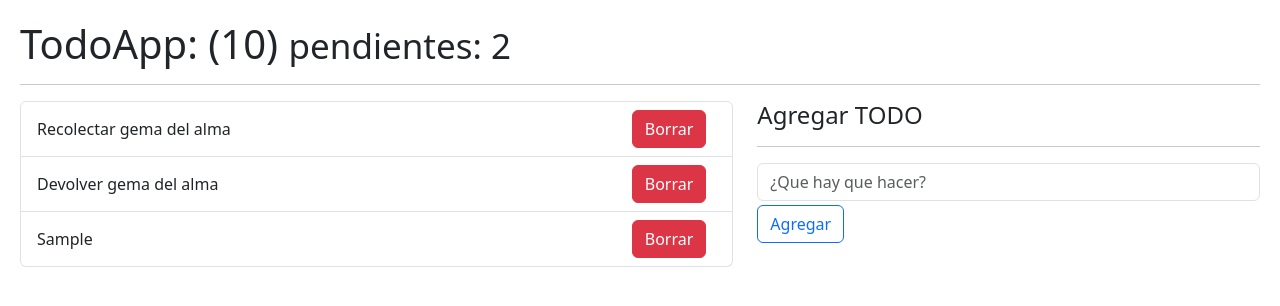
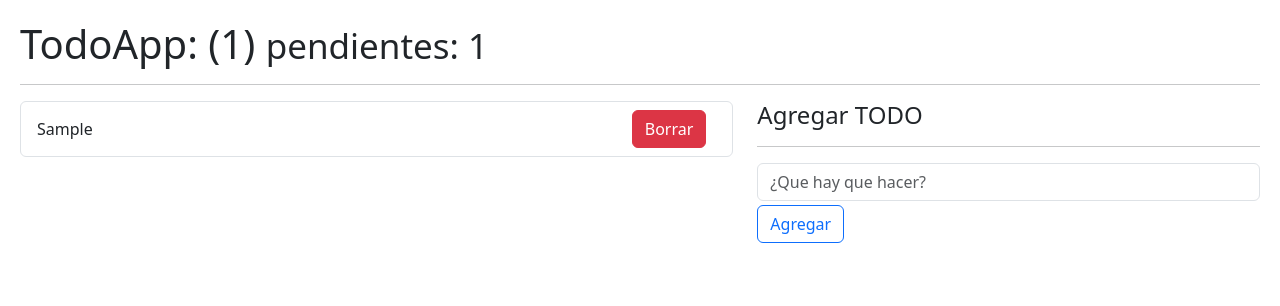
Before and after one commit to Angelussz/hooks-generales-1, a React (Vite) app: page / in a window 1280 px wide. Both pictures are taken after typing "Sample" into the empty fields and a click on the button "Agregar". Shown: the top 306 px of the page. Built offline with nearby package versions, Linux system fonts and the light colour scheme.

Commit message:
useReducer clase completada

```diff
--- a/src/08-useReducer/TodoApp.jsx
+++ b/src/08-useReducer/TodoApp.jsx
@@ -2,45 +2,54 @@ import React, { useEffect, useReducer } from "react";
 import { todoReducer } from "./todoReducer";
 import { TodoList } from "./TodoList";
 import { TodoAdd } from "./TodoAdd";
-const InitialState = [
-  {
-    id: new Date().getTime(),
-    description: "Recolectar gema del alma",
-    done: false,
-  },
-  {
-    id: new Date().getTime() * 3,
-    description: "Devolver gema del alma",
-    done: false,
-  },
-];
+import { useTodos } from "../hooks";
+// const InitialState = [
+// ];
 
+// const initValue = ()=>{
+//   return JSON.parse(localStorage.getItem("todos")) || [];
+// }
 
 export const TodoApp = () => {
-  const [todos, dispatch] = useReducer(todoReducer, InitialState);
-  useEffect(() => {
-    console.log(todos)
+  const {todos,todosCount,pendingTodos,handleDeleteTodo,handleToggleTodo,onNewTodo} = useTodos()
+  // LOS COMENTARIOS SON SIN CUSTOMHOOKS
+  // const [todos, dispatch] = useReducer(todoReducer, InitialState,initValue);
+  // useEffect(() => {
+  //   localStorage.setItem("todos",JSON.stringify(todos))
 
-  }, [todos])
+  // }, [todos])
 
-  const onNewTodo = (todo)=>{
-      const action = {
-        type:"[TODO] Add Todo",
-        payload: todo
-      }
-      dispatch(action)
-
-  }
+  // const onNewTodo = (todo)=>{
+  //     const action = {
+  //       type:"[TODO] Add Todo",
+  //       payload: todo
+  //     }
+  //     dispatch(action)
+  // }
+  // const handleDeleteTodo = (id)=>{
+  //   // console.log(id)
+  //   dispatch({
+  //     type:"[TODO] Remove Todo",
+  //     payload: id
+  //   })
+  // }
+  // const handleToggleTodo = (id)=>{
+  //   // console.log({id})
+  //   dispatch({
+  //     type:"[TODO] Toggle Todo",
+  //     payload: id
+  //   })
+  // }
 
   return (
     <>
       <h1>
-        TodoApp: (10) <small>pendientes: 2</small>{" "}
+        TodoApp: ({todosCount()}) <small>pendientes: {pendingTodos()}</small>{" "}
       </h1>
       <hr />
       <div className="row">
         <div className="col-7">
-          <TodoList todos={todos} />
+          <TodoList todos={todos} onDeleteTodo= {handleDeleteTodo} onToggleTodo={handleToggleTodo}/>
         </div>
         <div className="col-5">
           <h4>Agregar TODO</h4>
--- a/src/08-useReducer/TodoItem.jsx
+++ b/src/08-useReducer/TodoItem.jsx
@@ -1,10 +1,14 @@
 import React from "react";
 
-export const TodoItem = ({todo}) => {
+export const TodoItem = ({todo,onDeleteTodo,onToggleTodo}) => {
   return (
-    <li className="list-group-item d-flex justify-content-between">
-      <span className="align-self-center ">{todo.description}</span>
-      <button className="btn btn-danger">Borrar</button>
+    <li className={`list-group-item d-flex justify-content-between ${todo.done? "text-decoration-line-through":""}`}>
+      <span className="align-self-center" onClick={()=>{
+        onToggleTodo(todo.id)
+      }}>{todo.description}</span>
+      <button className="btn btn-danger" onClick={()=>{
+        onDeleteTodo(todo.id)
+      }}>Borrar</button>
     </li>
   );
 };
--- a/src/08-useReducer/TodoList.jsx
+++ b/src/08-useReducer/TodoList.jsx
@@ -1,11 +1,11 @@
 import React from "react";
 import { TodoItem } from "./TodoItem";
 
-export const TodoList = ({todos=[]}) => {
+export const TodoList = ({todos=[], onDeleteTodo,onToggleTodo}) => {
   return (
     <ul className="list-group ">
       {todos.map((todo) => (
-        <TodoItem todo={todo} key={todo.id} />
+        <TodoItem todo={todo} key={todo.id} onDeleteTodo = {onDeleteTodo} onToggleTodo={onToggleTodo}/>
       ))}
     </ul>
   );
--- a/src/08-useReducer/todoReducer.js
+++ b/src/08-useReducer/todoReducer.js
@@ -1,10 +1,24 @@
-export const todoReducer = (initialState = [], action)=>{
-    switch (action.type) {
-        case "[TODO] Add Todo":
-            return [...initialState,action.payload]
+export const todoReducer = (initialState = [], action) => {
+  switch (action.type) {
+    case "[TODO] Add Todo":
+      return [...initialState, action.payload];
 
+    case "[TODO] Remove Todo":
+      return initialState.filter((todo) => todo.id !== action.payload);
 
-        default:
-            return initialState;
-    }
-}
+    case "[TODO] Toggle Todo":
+      return initialState.map((todo) => {
+        if (todo.id === action.payload) {
+          //id
+          return {
+            ...todo,
+            done: !todo.done,
+          };
+        }
+        return todo;
+      });
+
+    default:
+      return initialState;
+  }
+};
--- a/src/hooks/index.js
+++ b/src/hooks/index.js
@@ -1,3 +1,4 @@
 export * from './useCounter';
 export * from './useFetch';
 export * from './useForm';
+export * from './useTodos';
--- /dev/null
+++ b/src/hooks/useTodos.js
@@ -0,0 +1,49 @@
+import { useReducer,useEffect } from "react";
+import { todoReducer } from "../08-useReducer/todoReducer";
+
+const initValue = () => {
+  return JSON.parse(localStorage.getItem("todos")) || [];
+};
+
+export const useTodos = () => {
+  const [todos, dispatch] = useReducer(todoReducer, [], initValue);
+  useEffect(() => {
+    localStorage.setItem("todos", JSON.stringify(todos));
+  }, [todos]);
+  const onNewTodo = (todo) => {
+    const action = {
+      type: "[TODO] Add Todo",
+      payload: todo,
+    };
+    dispatch(action);
+  };
+  const handleDeleteTodo = (id) => {
+    // console.log(id)
+    dispatch({
+      type: "[TODO] Remove Todo",
+      payload: id,
+    });
+  };
+  const handleToggleTodo = (id) => {
+    // console.log({id})
+    dispatch({
+      type: "[TODO] Toggle Todo",
+      payload: id,
+    });
+  };
+  const todosCount = ()=>{
+    return todos.length;
+  }
+  const pendingTodos = ()=>{
+    return todos.filter(todo=> !todo.done).length
+  }
+
+  return {
+    todos,
+    handleDeleteTodo,
+    handleToggleTodo,
+    onNewTodo,
+    todosCount,
+    pendingTodos
+  };
+};
```
